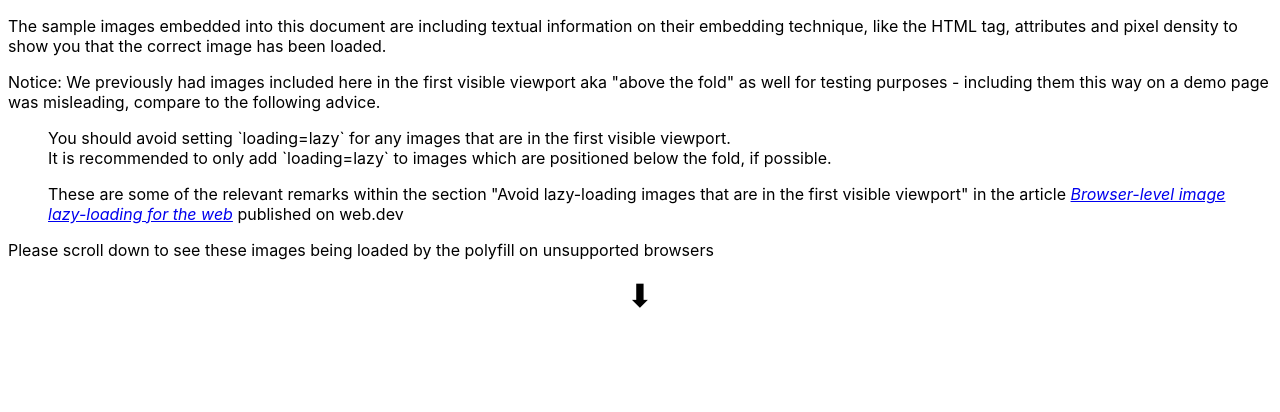
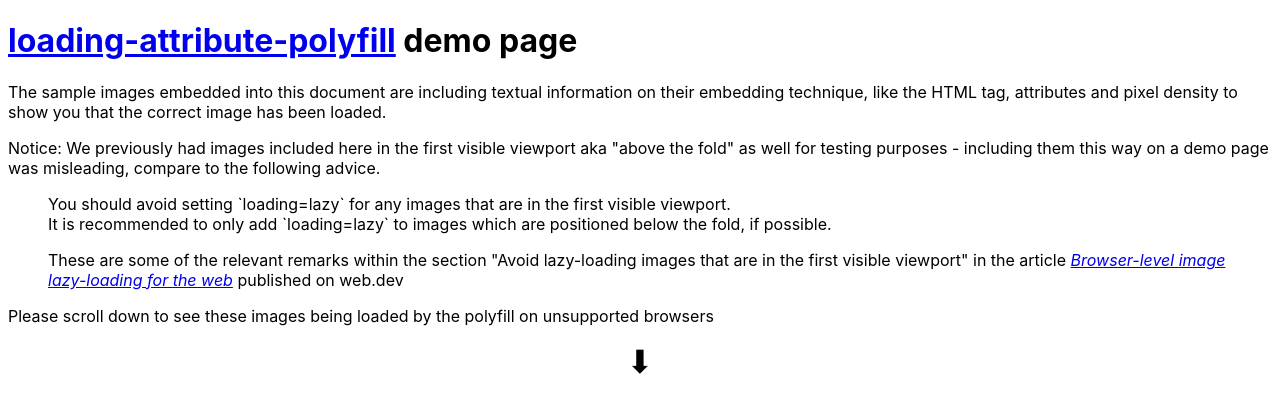
Before and after one commit to mfranzke/loading-attribute-polyfill, a website with bundled scripts: page demo/index.html in a window 1280 px wide. Shown: the top 412 px of the page. Built offline with nearby package versions, Linux system fonts and the light colour scheme.

Commit message:
docs(demo): added general description and relevant links

```diff
--- a/demo/index.html
+++ b/demo/index.html
@@ -41,6 +41,12 @@
 	</head>
 	<body>
 		<header>
+			<h1>
+				<a href="https://github.com/mfranzke/loading-attribute-polyfill/"
+					>loading-attribute-polyfill</a
+				>
+				demo page
+			</h1>
 			<p>
 				The sample images embedded into this document are including textual
 				information on their embedding technique, like the HTML tag, attributes
--- a/package.json
+++ b/package.json
@@ -28,7 +28,7 @@
   "bugs": {
     "url": "https://github.com/mfranzke/loading-attribute-polyfill/issues"
   },
-  "homepage": "https://github.com/mfranzke/loading-attribute-polyfill",
+  "homepage": "https://mfranzke.github.io/loading-attribute-polyfill/demo/",
   "devDependencies": {
     "@commitlint/cli": "^12.0.1",
     "@commitlint/config-conventional": "^12.0.1",
```
